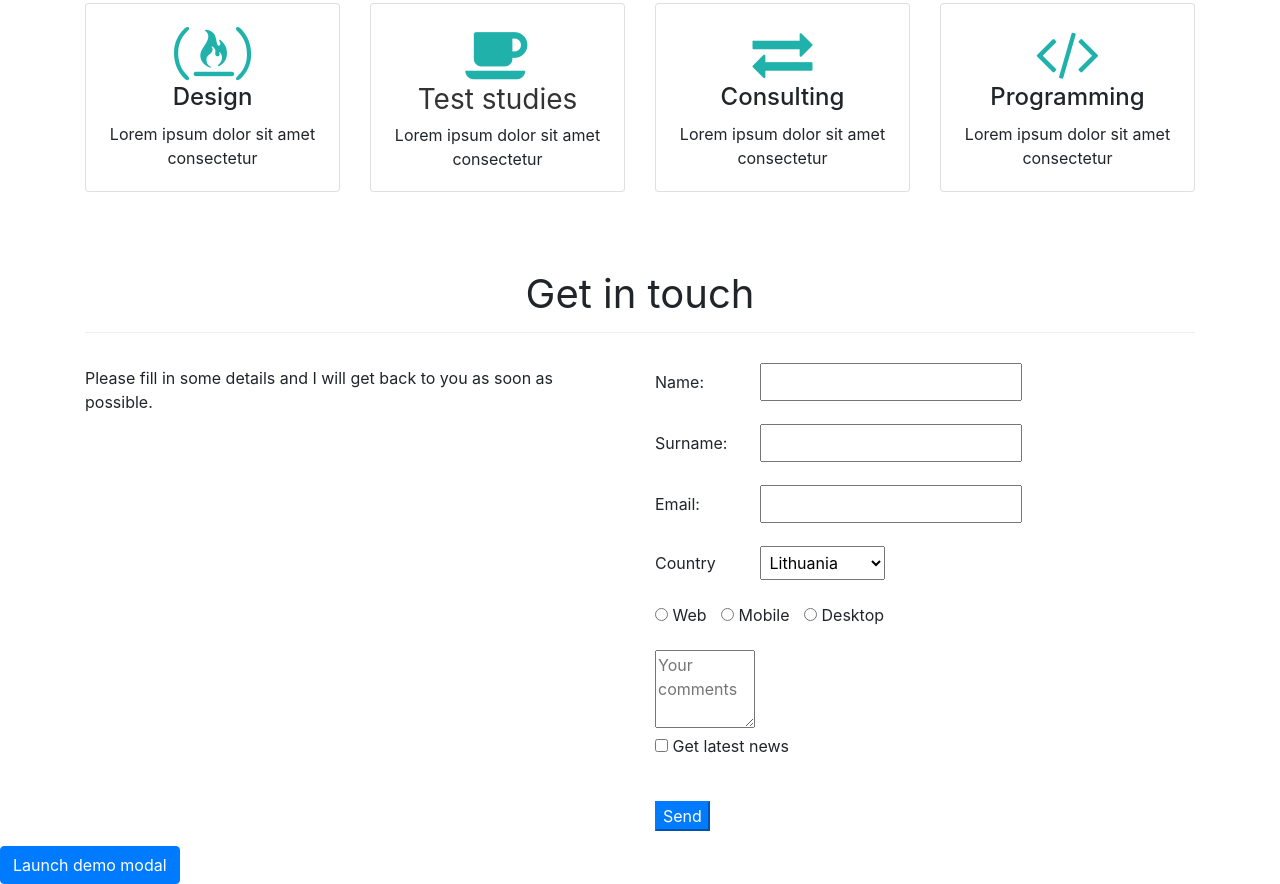
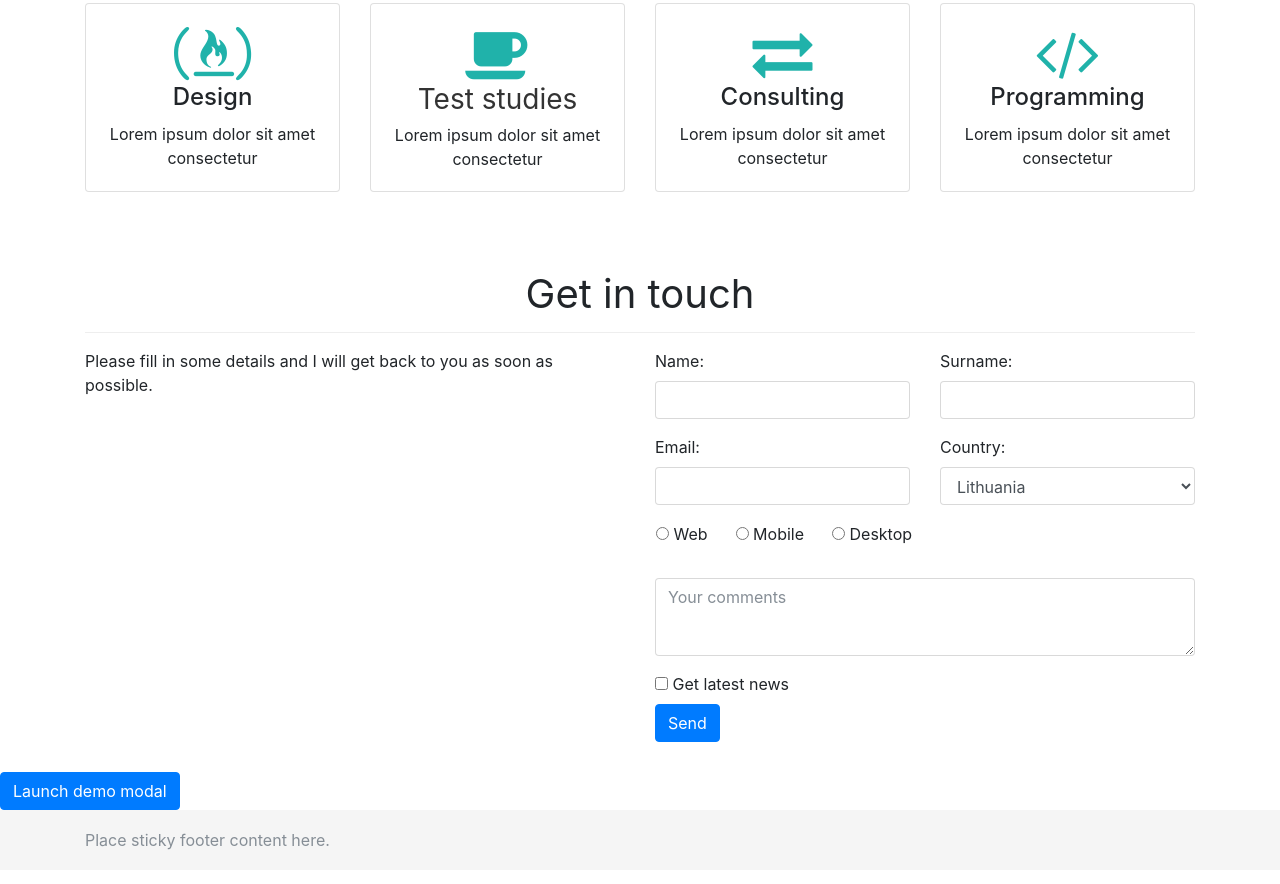
Before and after one commit to ruthvenc/ruthvenc.github.io, a plain HTML site: page index.html in a window 1280 px wide. Shown: the part 695-1579 px from the top of the page. Drawn offline with Linux system fonts and the light colour scheme.

Commit message:
contacts done

```diff
--- a/css/main.css
+++ b/css/main.css
@@ -26,7 +26,7 @@ a:hover { text-decoration: underline; }
 header a {
     color: #333;
 }
-
+/*
 .main-menu {
     margin: 0;
     padding-left: 0;
@@ -36,18 +36,14 @@ header a {
     .main-menu a:hover {
         background-color: #eee;
     }
-
     .main-menu > li {
         display: inline-block;
         position: relative;
     }
-
         .main-menu > li > a {
             padding: 15px;
             display: inline-block;
         }
-
-
 .dropdown {
     position: absolute;
     right: 0;
@@ -63,16 +59,14 @@ header a {
     box-shadow: 0 6px 12px rgba(0, 0, 0, .175);
     display: none;
 }
-
     .dropdown li a {
         display: block;
         padding: 10px 25px;
         min-width: 100px;
     }
-
 .main-menu > li:hover .dropdown {
     display: block;
-}
+} */
 
 
 /*
@@ -102,8 +96,10 @@ header a {
 }
 
 .services .card {
-    height: 100%
+    height: 100%;
 }
+
+
 /* Uzdedam margin bottom iki LG rezoliucijos */
 @media (max-width: 991px) {
     .services .row li { margin-bottom: 30px; }
@@ -116,44 +112,13 @@ header a {
 
 /* SM + MD */
 @media (min-width: 576px) AND (max-width: 991px) {
-    .services .row li:nth-child(3) { margin-bottom: 0; }
+    .services .row li:nth-child(3),
     .services .row li:last-child { margin-bottom: 0; }
 }
 
 
-/*
-    Get in touch
-*/
-
-.contact__block {
-    margin-top: 30px;
+main {
+    padding-bottom: 30px;
 }
-
-    .contact__block button {
-        margin-top: 20px;
-    }
-
-    .contact__block input {
-        padding: 5px;
-    }
-    .contact__block select {
-        padding: 5px;
-    }
-
-
-    .contact__block-text {
-        margin-top: 3px;
-        padding-right: 50px;
-    }
-
-.form-label {
-    display: inline-block;
-    min-width: 100px;
-}
-
-.form-group {
-    margin-bottom: 15px
-}
-.m-right-10 {
- margin-right:  10px;
- }
+.form-check-inline .form-check-label {
+     margin-left: 1em;
--- /dev/null
+++ b/css/sticky-footer.css
@@ -0,0 +1,23 @@
+/* Sticky footer styles
+-------------------------------------------------- */
+
+html {
+    position: relative;
+    min-height: 100%;
+}
+
+body {
+    /* Margin bottom by footer height */
+    margin-bottom: 60px;
+}
+
+.footer {
+    position: absolute;
+    bottom: 0;
+    width: 100%;
+    /* Set the fixed height of the footer here */
+    height: 60px;
+    line-height: 60px;
+    /* Vertically center the text there */
+    background-color: #f5f5f5;
+}
--- a/index.html
+++ b/index.html
@@ -8,6 +8,7 @@
     <link rel="stylesheet" href="css/font-awesome.css">
     <link rel="stylesheet" href="css/common.css">
     <link rel="stylesheet" href="css/main.css">
+    <link rel="stylesheet" href="css/sticky-footer.css">
     <script src="js/jquery-3.2.1.min.js"></script>
     <script src="js/popper.js"></script>
     <script src="bootstrap/js/bootstrap.min.js"></script>
@@ -136,72 +137,72 @@
                 </div>
 
                 <div class="col-lg-6">
-                    <form action="contact">
+                    <form>
+                        <div class="row">
+                            <div class="col-md-6 mb-3">
+                                <label for="validationDefault01">Name:</label>
+                                <input type="text" class="form-control" id="validationDefault01" required>
+                            </div>
+                            <div class="col-md-6 mb-3">
+                                <label for="validationDefault02">Surname:</label>
+                                <input type="text" class="form-control" id="validationDefault02" required>
+                            </div>
+                        </div>
+                        <div class="row">
+                            <div class="col-md-6 mb-3">
+                                <label for="exampleInputEmail1">Email:</label>
+                                <input type="email" class="form-control" id="exampleInputEmail1" aria-describedby="emailHelp" required>
+                                <div class="invalid-feedback">
+                                    Please provide a valid email.
+                                </div>
+                            </div>
+                            <div class="col-md-6 mb-3">
+                                <label for="exampleFormControlSelect1">Country:</label>
+                                <select class="form-control" id="exampleFormControlSelect1">
+                                        <option>Lithuania</option>
+                                        <option>Estonia</option>
+                                        <option>Latvia</option>
+                                        <option>Finland</option>
+                                        <option>Norway</option>
+                                    </select>
 
-                        <div class="form-group">
-                            <label>
-                                <span class="form-label">Name:</span>
-                                <input type="text" name="name" required>
+
+                            </div>
+                            <div class="form-check form-check-inline">
+                                <label class="form-check-label">
+                                    <input class="form-check-input" type="radio" name="inlineRadioOptions" id="inlineRadio1" value="option1"> Web
+                                    </label>
+                            </div>
+                            <div class="form-check form-check-inline">
+                                <label class="form-check-label">
+                                    <input class="form-check-input" type="radio" name="inlineRadioOptions" id="inlineRadio2" value="option2"> Mobile
+                                </label>
+                            </div>
+                            <div class="form-check form-check-inline">
+                                <label class="form-check-label">
+                                    <input class="form-check-input" type="radio" name="inlineRadioOptions" id="inlineRadio3" value="option3"> Desktop
                                     </label>
                             </div>
 
-                        <div class="form-group">
-                            <label>
-                                <span class="form-label">Surname:</span>
-                                <input type="text" name="surname">
-                            </label>
                         </div>
 
-                        <div class="form-group">
-                            <label>
-                                <span class="form-label">Email:</span>
-                                <input type="email" name="Email" required>
-                            </label>
-                        </div>
 
                         <div class="form-group">
-                            <label>
-                                <span class="form-label">Country</span>
-                            <select name="country" id="">
-                                <option value="Lt">Lithuania</option>
-                                <option value="Ndl">Netherlands</option>
-                                <option value="Bg">Belgium</option>
-                                <option value="Gr">Germany</option>
-                                </label>
-                            </select>
+                            <label for="exampleFormControlTextarea1"></label>
+                            <textarea class="form-control" id="exampleFormControlTextarea1" rows="3" placeholder="Your comments"></textarea>
+
                         </div>
-                        <div class="form-group">
-                            <label class="m-right-10">
-                                <input type="radio" name="project" value="web">
-                                Web
-                            </label>
-
-                            <label class="m-right-10">
-                                <input type="radio" name="project" value="web">
-                                Mobile
-                            </label>
-
-                            <label class="m-right-10">
-                                <input type="radio" name="project" value="web">
-                                Desktop
-                            </label>
-                        </div>
-                        <div>
-                            <textarea name="notes" id="" rows="3" placeholder="Your comments"></textarea>
-                        </div>
-
-                        <div class="form-group">
-                            <label>
-                                <input type="checkbox" name="Subscribe" value="true">
+                        <div class="form-check">
+                            <label class="form-check-label">
+                                <input class="form-check-input" type="checkbox" value="">
                                     Get latest news
                             </label>
                         </div>
-
-                        <div class="form-group">
-                            <button type="submit" class="btn-primary">Send</button>
-                        </div>
+                        <button class="btn btn-primary" type="submit">Send</button>
                     </form>
                 </div>
+            </div>
+
         </div>
 
         </div>
@@ -211,7 +212,11 @@
 
     <footer>
 
-
+        <footer class="footer">
+            <div class="container">
+                <span class="text-muted">Place sticky footer content here.</span>
+            </div>
+        </footer>
 
         <div class="row"></div>
     </footer>
```
Lines whose indentation alone changed are shown as unchanged.
